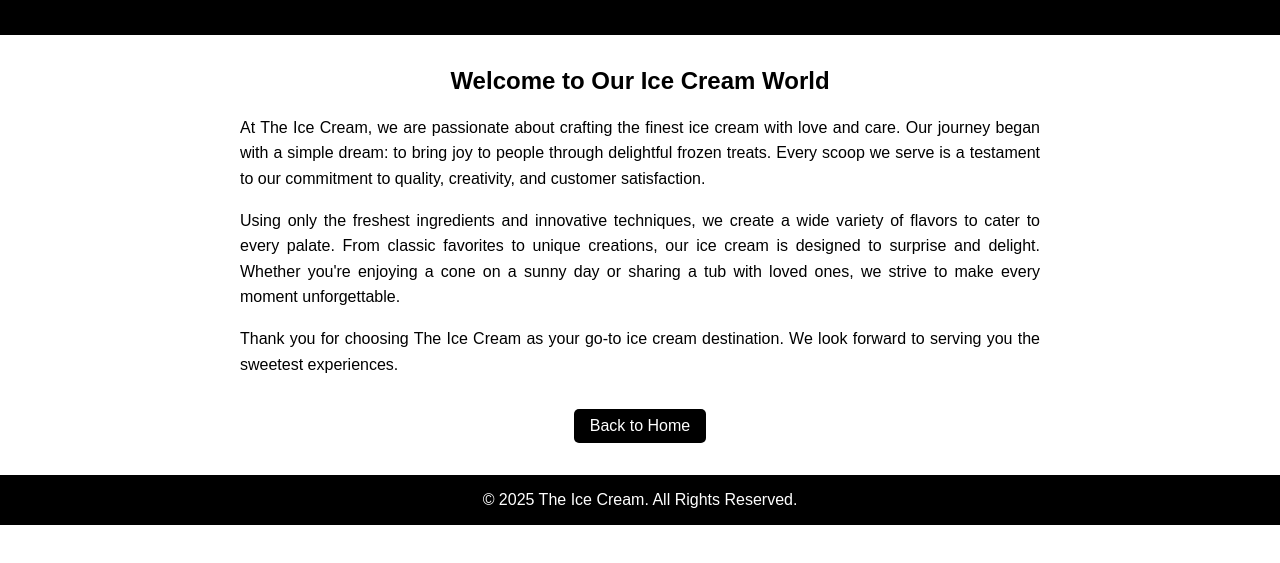
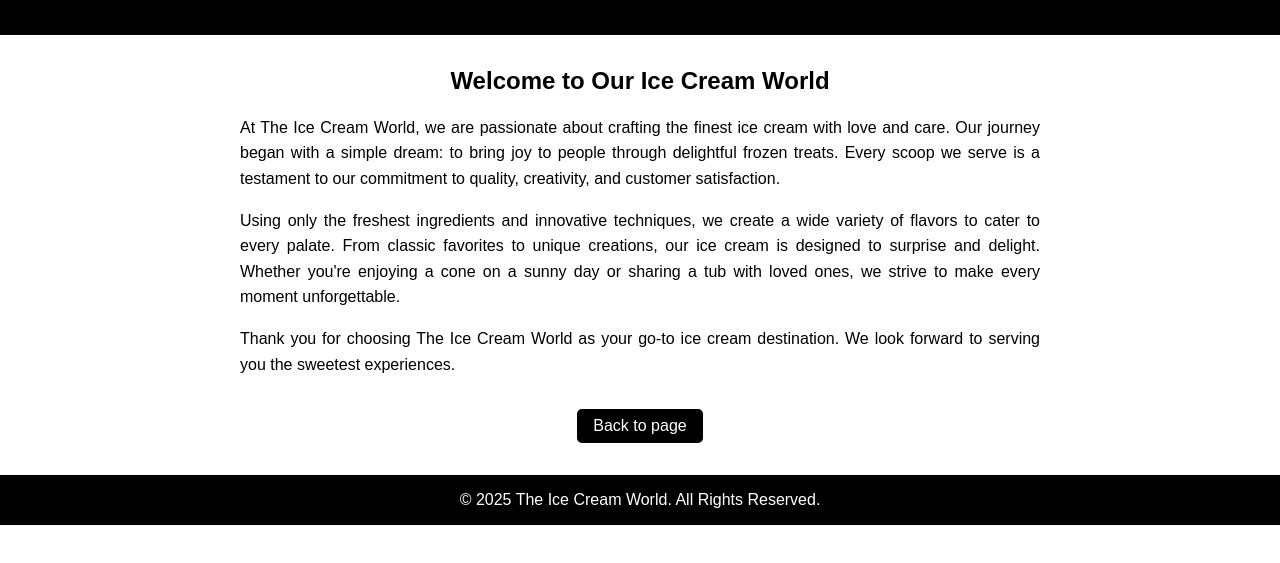
Before and after one commit to yashjunghare09/-The-Ice-Cream-World, a plain HTML site: page icecreamaboutinformation.html in a window 1280 px wide. Shown: the part 77-640 px from the top of the page. Drawn offline with Linux system fonts and the light colour scheme.

Commit message:
Update icecreamaboutinformation.html

```diff
--- a/icecreamaboutinformation.html
+++ b/icecreamaboutinformation.html
@@ -60,18 +60,18 @@
     <div class="container">
         <h2>Welcome to Our Ice Cream World</h2>
         <p>
-            At The Ice Cream, we are passionate about crafting the finest ice cream with love and care. Our journey began with a simple dream: to bring joy to people through delightful frozen treats. Every scoop we serve is a testament to our commitment to quality, creativity, and customer satisfaction.
+            At The Ice Cream World, we are passionate about crafting the finest ice cream with love and care. Our journey began with a simple dream: to bring joy to people through delightful frozen treats. Every scoop we serve is a testament to our commitment to quality, creativity, and customer satisfaction.
         </p>
         <p>
             Using only the freshest ingredients and innovative techniques, we create a wide variety of flavors to cater to every palate. From classic favorites to unique creations, our ice cream is designed to surprise and delight. Whether you're enjoying a cone on a sunny day or sharing a tub with loved ones, we strive to make every moment unforgettable.
         </p>
         <p>
-            Thank you for choosing  The Ice Cream as your go-to ice cream destination. We look forward to serving you the sweetest experiences.
+            Thank you for choosing The Ice Cream World as your go-to ice cream destination. We look forward to serving you the sweetest experiences.
         </p>
-        <a href="about.html" class="back-button">Back to Home</a>
+        <a href="about.html" class="back-button">Back to page</a>
     </div>
     <footer>
-        &copy; 2025  The Ice Cream. All Rights Reserved.
+        &copy; 2025 The Ice Cream World. All Rights Reserved.
     </footer>
 </body>
 </html>
```
